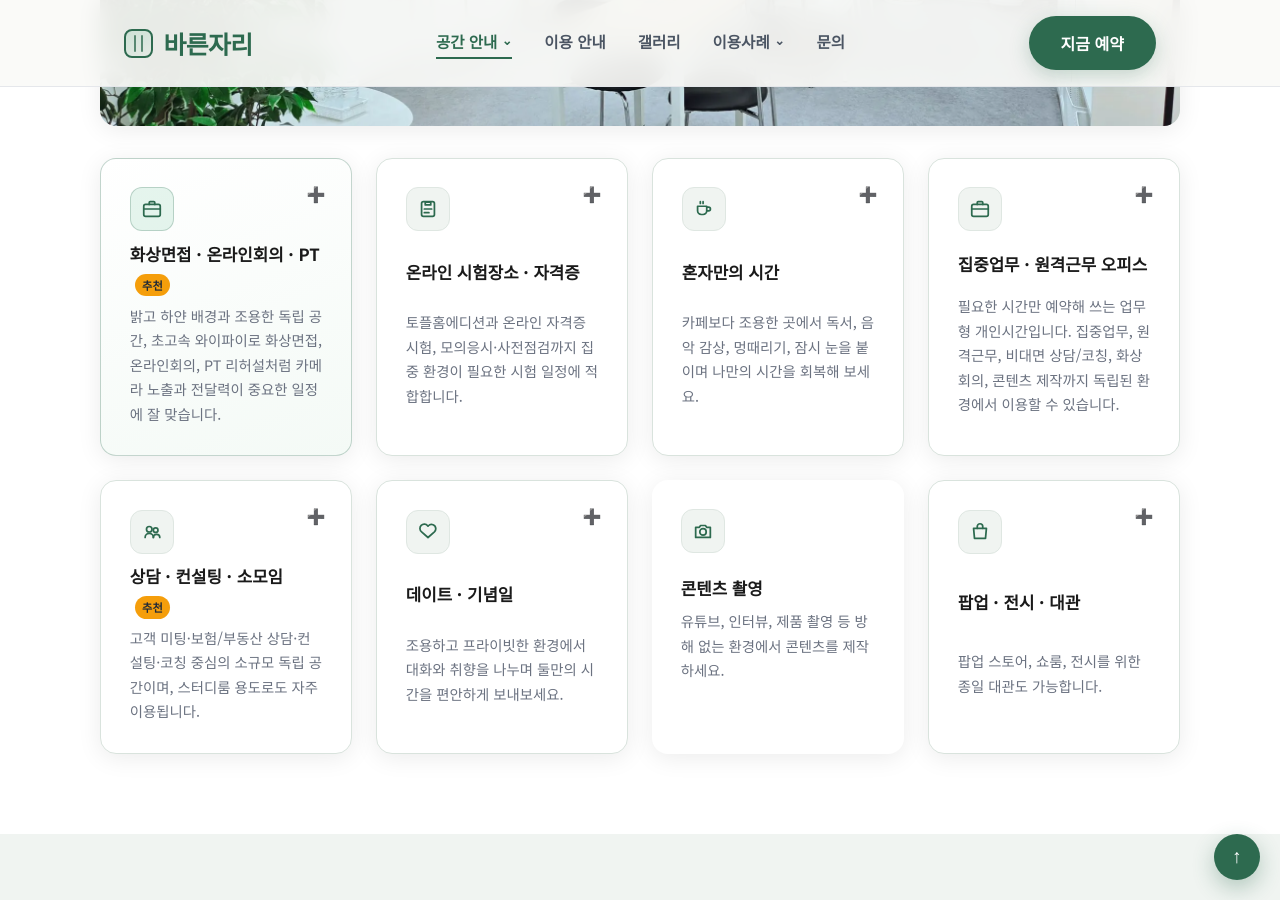
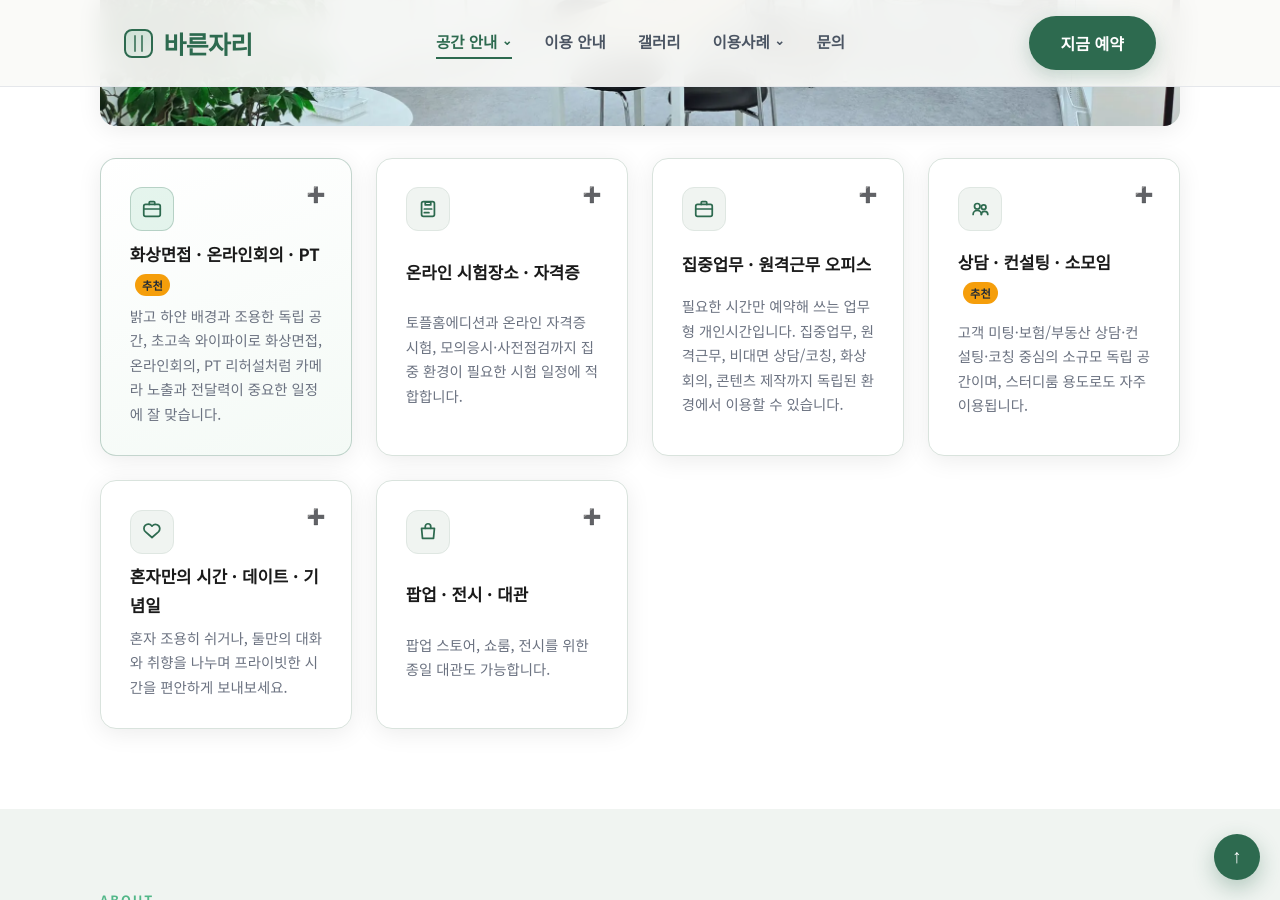
Before and after one commit to bareunspace/blog, a Jekyll site: the page built from index.html, in a window 1280 px wide and 900 px high, scrolled down 1310 px. Built offline with Jekyll 4.4.1, drawn with Linux system fonts in a browser that asks for light colours.

Commit message:
Update home space use case cards

```diff
--- a/_includes/jsonld-home.html
+++ b/_includes/jsonld-home.html
@@ -111,14 +118,7 @@
           "@type": "Offer",
           "itemOffered": {
             "@type": "Service",
-            "name": "혼자만의 시간"
-          }
-        },
-        {
-          "@type": "Offer",
-          "itemOffered": {
-            "@type": "Service",
-            "name": "콘텐츠 촬영"
+            "name": "혼자만의 시간 및 데이트 기념일"
           }
         },
         {
--- a/index.html
+++ b/index.html
@@ -113,30 +113,6 @@ script_version: 20260718-4
           </div>
           <a href="https://pcmap.place.naver.com/place/2041312316/ticket" target="_blank" rel="noopener noreferrer" class="about-cta" data-cta="online_exam_panel_booking">온라인 시험장소 예약하기</a>
         </div>
-        <div class="feature-card feature-toggle" id="soloRestToggle" role="button" tabindex="0" aria-expanded="false" aria-controls="soloRestPanel">
-          <div class="feature-icon"><svg aria-hidden="true"><use href="#i-coffee"></use></svg></div>
-          <h3>혼자만의 시간</h3>
-          <p>카페보다 조용한 곳에서 독서, 음악 감상, 멍때리기, 잠시 눈을 붙이며 나만의 시간을 회복해 보세요.</p>
-          <span class="feature-toggle-hint" aria-hidden="true"></span>
-        </div>
-        <div class="private-office-panel" id="soloRestPanel" hidden>
-          <p class="private-office-lead">일정 사이에 잠깐 쉬어가고 싶을 때, 외부 시선과 소음 부담 없이 혼자 머무를 수 있는 조용한 개인시간입니다.</p>
-          <div class="private-office-grid">
-            <article class="private-office-card">
-              <h3>이런 시간에 추천해요 <span class="use-time-badge">2시간</span></h3>
-              <p>독서 · 음악 감상 · 멍때리기 · 낮잠처럼, 짧게라도 에너지를 회복해야 하는 순간에 추천합니다. 업무/약속 사이 공백 시간을 효율적으로 쓰기 좋습니다.</p>
-            </article>
-            <article class="private-office-card">
-              <h3>쉼에 집중되는 환경 <span class="use-time-badge">2시간</span></h3>
-              <p>카페보다 조용한 독립 공간에서 외부 시선과 소음 부담 없이 나만의 페이스로 쉬어갈 수 있습니다. 전화 알림과 대화 소음에서 잠시 벗어나 컨디션을 정리하기 좋습니다.</p>
-            </article>
-            <article class="private-office-card">
-              <h3>이용 팁 <span class="use-time-badge">짧은 이용</span></h3>
-              <p>짧은 휴식은 2시간 이용으로 충분합니다. 책이나 이어폰, 간단한 스트레칭 루틴을 함께 준비하면 체감 회복도가 더 높아집니다.</p>
-            </article>
-          </div>
-          <a href="https://pcmap.place.naver.com/place/2041312316/ticket" target="_blank" rel="noopener noreferrer" class="about-cta" data-cta="solo_rest_panel_booking">혼자만의 시간 예약하기</a>
-        </div>
         <div class="feature-card feature-toggle" id="privateOfficeToggle" role="button" tabindex="0" aria-expanded="false" aria-controls="privateOfficePanel">
           <div class="feature-icon"><svg aria-hidden="true"><use href="#i-briefcase"></use></svg></div>
           <h3>집중업무 · 원격근무 오피스</h3>
@@ -218,20 +194,24 @@ script_version: 20260718-4
         </div>
         <div class="feature-card feature-toggle" id="dateAnniversaryToggle" role="button" tabindex="0" aria-expanded="false" aria-controls="dateAnniversaryPanel">
           <div class="feature-icon"><svg aria-hidden="true"><use href="#i-heart"></use></svg></div>
-          <h3>데이트 · 기념일</h3>
-          <p>조용하고 프라이빗한 환경에서 대화와 취향을 나누며 둘만의 시간을 편안하게 보내보세요.</p>
+          <h3>혼자만의 시간 · 데이트 · 기념일</h3>
+          <p>혼자 조용히 쉬거나, 둘만의 대화와 취향을 나누며 프라이빗한 시간을 편안하게 보내보세요.</p>
           <span class="feature-toggle-hint" aria-hidden="true"></span>
         </div>
         <div class="private-office-panel" id="dateAnniversaryPanel" hidden>
-          <p class="private-office-lead">더운 여름에도 시원하고 편안하게, 둘만의 리듬으로 대화와 휴식을 즐길 수 있는 데이트 공간입니다.</p>
+          <p class="private-office-lead">카페보다 조용한 독립 공간에서 혼자만의 휴식부터 둘만의 데이트와 기념일까지, 외부 시선과 소음 부담 없이 시간을 보낼 수 있습니다.</p>
           <div class="private-office-grid">
             <article class="private-office-card">
-              <h3>추천 데이트와 이용 포인트 <span class="use-time-badge">2시간</span></h3>
-              <p>폭염 피서 데이트 · 기념일 대화 · 조용한 실내 휴식처럼 서로에게 집중하고 싶은 일정에 잘 맞습니다. 에어컨으로 시원한 온도를 유지한 실내에서 외부 소음과 더위를 줄이고, 긴 대화도 편하게 이어갈 수 있습니다.</p>
+              <h3>혼자 쉬는 시간 <span class="use-time-badge">2시간</span></h3>
+              <p>독서 · 음악 감상 · 멍때리기 · 낮잠처럼 짧게라도 에너지를 회복해야 하는 순간에 추천합니다. 업무/약속 사이 공백 시간을 나만의 페이스로 정리하기 좋습니다.</p>
+            </article>
+            <article class="private-office-card">
+              <h3>데이트와 기념일 <span class="use-time-badge">2시간</span></h3>
+              <p>폭염 피서 데이트 · 기념일 대화 · 조용한 실내 휴식처럼 서로에게 집중하고 싶은 일정에 잘 맞습니다. 외부 소음과 더위를 줄이고, 긴 대화도 편하게 이어갈 수 있습니다.</p>
             </article>
             <article class="private-office-card">
               <h3>이용 팁 <span class="use-time-badge">사전 준비</span></h3>
-              <p>얇은 겉옷과 음료를 준비해 오시면 더 쾌적합니다. 원하는 분위기의 콘텐츠를 미리 정해오면 시간이 더 알차집니다.</p>
+              <p>책이나 이어폰, 얇은 겉옷과 음료를 준비해 오시면 더 쾌적합니다. 함께 볼 콘텐츠나 나만의 휴식 루틴을 미리 정해오면 시간이 더 알차집니다.</p>
             </article>
             <article class="private-office-card" aria-label="데이트 관련 블로그 글">
               <h3>데이트 관련 블로그 글</h3>
@@ -253,12 +233,7 @@ script_version: 20260718-4
               {% endif %}
             </article>
           </div>
-          <a href="https://pcmap.place.naver.com/place/2041312316/ticket" target="_blank" rel="noopener noreferrer" class="about-cta" data-cta="date_anniversary_panel_booking">데이트 · 기념일 예약하기</a>
-        </div>
-        <div class="feature-card">
-          <div class="feature-icon"><svg aria-hidden="true"><use href="#i-camera"></use></svg></div>
-          <h3>콘텐츠 촬영</h3>
-          <p>유튜브, 인터뷰, 제품 촬영 등 방해 없는 환경에서 콘텐츠를 제작하세요.</p>
+          <a href="https://pcmap.place.naver.com/place/2041312316/ticket" target="_blank" rel="noopener noreferrer" class="about-cta" data-cta="date_anniversary_panel_booking">혼자만의 시간 · 데이트 · 기념일 예약하기</a>
         </div>
         <div class="feature-card feature-toggle" id="popupExhibitToggle" role="button" tabindex="0" aria-expanded="false" aria-controls="popupExhibitPanel">
           <div class="feature-icon"><svg aria-hidden="true"><use href="#i-bag"></use></svg></div>
@@ -506,8 +481,8 @@ script_version: 20260718-4
         </div>
         <div class="testimonial-card">
           <div class="stars">Case</div>
-          <p>"유튜브 촬영할 조용한 시간을 찾고 있었는데 배경도 깔끔하고 집중하기 좋았어요. 커피도 마실 수 있어서 더 좋고요!"</p>
-          <span class="author">— 이용사례: 콘텐츠 촬영</span>
+          <p>"약속 사이에 혼자 쉴 곳이 필요했는데 조용하고 편해서 컨디션을 정리하기 좋았어요. 다음에는 데이트로도 와보고 싶어요."</p>
+          <span class="author">— 이용사례: 혼자만의 시간</span>
         </div>
       </div>
       <div class="blog-guide-more-wrap" id="useCaseControls" hidden>
--- a/scripts/main.js
+++ b/scripts/main.js
@@ -37,8 +37,6 @@
     const dateAnniversaryPanel = document.getElementById('dateAnniversaryPanel');
     const popupExhibitToggle = document.getElementById('popupExhibitToggle');
     const popupExhibitPanel = document.getElementById('popupExhibitPanel');
-    const soloRestToggle = document.getElementById('soloRestToggle');
-    const soloRestPanel = document.getElementById('soloRestPanel');
     const featureDetailStack = document.getElementById('featureDetailStack');
     const spaceSectionInner = document.querySelector('#space .section-inner');
     const featureCardsGrid = document.querySelector('#space .features-grid');
@@ -806,8 +804,7 @@
       { toggle: privateOfficeToggle, panel: privateOfficePanel, eventName: 'toggle_private_office_panel' },
       { toggle: consultingMeetupToggle, panel: consultingMeetupPanel, eventName: 'toggle_consulting_meetup_panel' },
       { toggle: dateAnniversaryToggle, panel: dateAnniversaryPanel, eventName: 'toggle_date_anniversary_panel' },
-      { toggle: popupExhibitToggle, panel: popupExhibitPanel, eventName: 'toggle_popup_exhibit_panel' },
-      { toggle: soloRestToggle, panel: soloRestPanel, eventName: 'toggle_solo_rest_panel' }
+      { toggle: popupExhibitToggle, panel: popupExhibitPanel, eventName: 'toggle_popup_exhibit_panel' }
     ];
 
     const mountFeaturePanels = () => {
```
Also changed, not shown: other parts of _includes/jsonld-home.html (+7 -0 lines).
